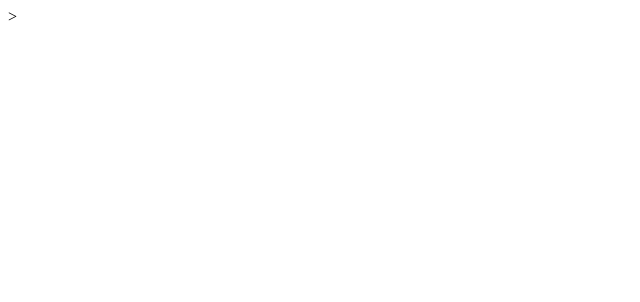
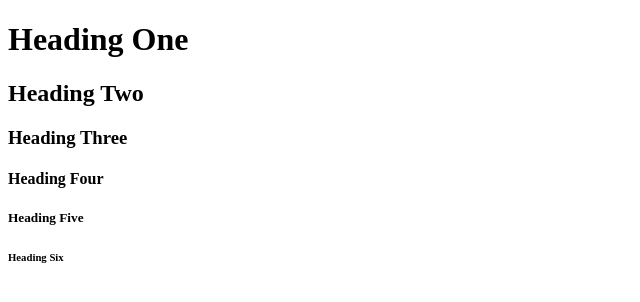
Before and after one commit to TristanPior/HTML-CSS-Practice, a plain HTML site: page HTML/index.html in a window 1280 px wide. Shown: the whole page, without its empty margins (0-640 px from the left). Drawn offline with Linux system fonts and the light colour scheme.

Commit message:
Add Headings

```diff
--- a/HTML/index.html
+++ b/HTML/index.html
@@ -5,5 +5,11 @@
     </head>
     <body>
         <!-- Headings -->
+        <h1>Heading One</h1>
+        <h2>Heading Two</h2>
+        <h3>Heading Three</h3>
+        <h4>Heading Four</h4>
+        <h5>Heading Five</h5>
+        <h6>Heading Six</h6>
     </body>
-</html>>
+</html>
```
